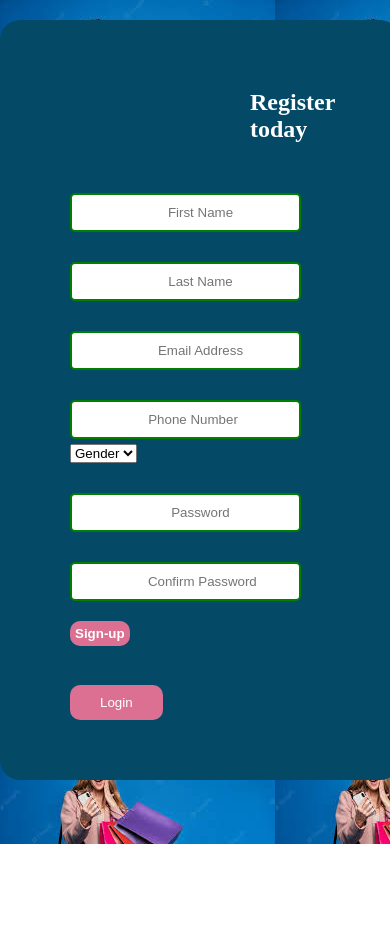
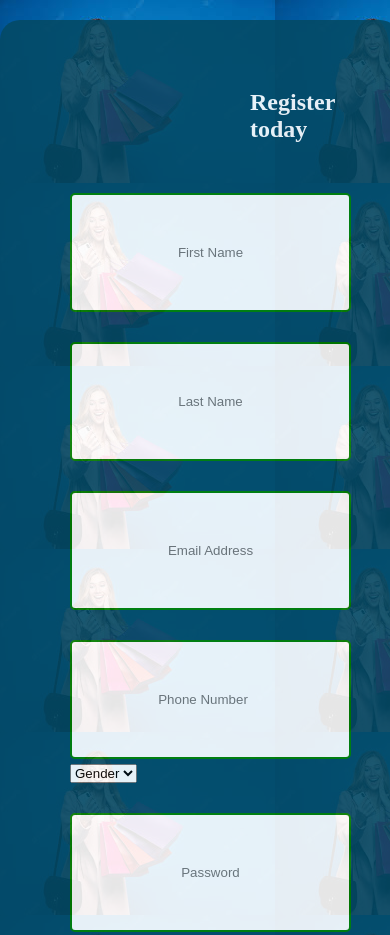
Before and after one commit to Osimi-Gift/SHOPPINGHUB, a plain HTML site: page index.html in a window 390 px wide. Shown: the top 935 px of the page. Before the commit the page ends 844 px from the top, so only its background shows below. Drawn offline with Linux system fonts and the light colour scheme.

Commit message:
Responsiveness

```diff
--- a/style.css
+++ b/style.css
@@ -3,7 +3,7 @@ body{
     background-image: url(shopg.jpg);
     background-color:white;
     box-sizing: border-box;
-
+    opacity : 90%;
 
 
 }
@@ -65,8 +65,8 @@ div.image, img{
     padding: 20px;
 }
 input{
-    padding: 10px;
-    padding-left: 40px;
+    padding: 50px;
+
     border-radius: 5px;
     margin-top: 30px;
     justify-content: left;
```
